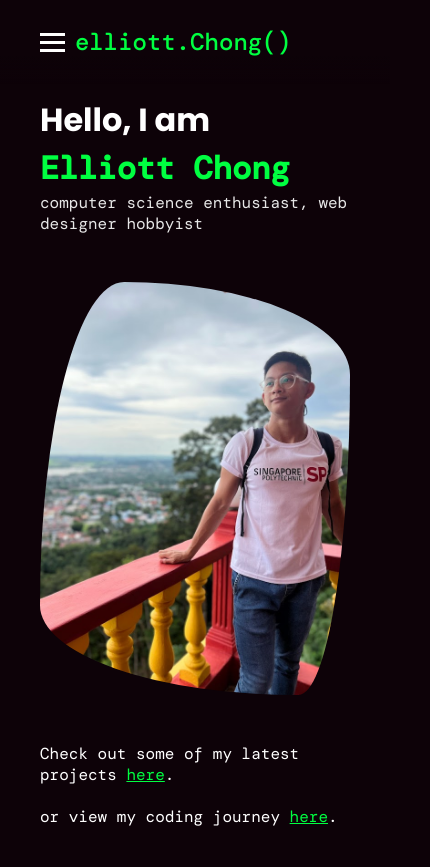
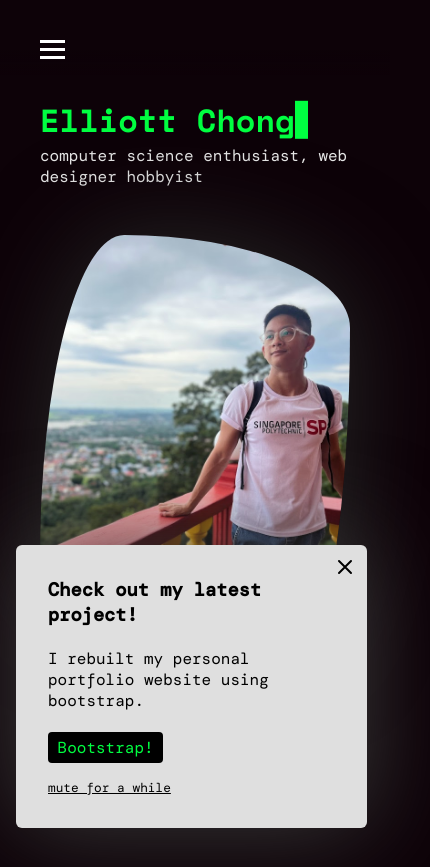
Before and after one commit to Elliott-Chong/lame_personal_portfolio, a plain HTML site: page index.html in a window 390 px wide. Shown: the whole page, 430 px wide, since content can reach past the window. After the commit the page ends 844 px from the top, so only its background shows below. Drawn offline with nearby package versions, Linux system fonts and the light colour scheme.

Commit message:
add notif

```diff
--- a/css/style.css
+++ b/css/style.css
@@ -1,4 +1,5 @@
 @import url("https://fonts.googleapis.com/css?family=DM+Mono:wght@400;500&family=Poppins:wght@400;700&display=swap");
+@import url('https://fonts.googleapis.com/css2?family=Space+Mono:ital,wght@0,400;0,700;1,400;1,700&display=swap');
 :root {
   --terminal-green: rgb(0, 255, 65);
   --yellow: #fcbf49;
@@ -30,7 +31,7 @@ body {
   bottom: 0;
   left: -100%;
   right: 100%;
-  z-index: 100;
+  z-index: 1000;
   background-color: black;
   transition: all 500ms;
   display: flex;
@@ -156,7 +157,7 @@ a.btn {
   display: flex;
   font-size: 1.875rem;
   line-height: 2.25rem;
-  z-index: 100;
+  z-index: 1001;
   background: linear-gradient(
     180deg,
     rgba(13, 2, 8),
@@ -408,13 +409,8 @@ img {
 }
 
 
-.intro {
-  transition:text-shadow 200ms;
-}
 
-.intro:hover {
-  text-shadow: 4px 4px gray
-}
+
 
 .flex {
   margin-top: 1rem;
@@ -440,13 +436,94 @@ img {
 }
 
 /* index.html (main page) */
-.about-img {
-  border-radius: 0;
+
+
+/* notification styling */
+.notification {
+  transition: all 500ms ease-in-out;
+  position: fixed;
+  bottom: 5rem;
+  left: 6rem;
+  max-width: 400px;
+  padding: 2rem 2rem;
+  background-color: rgb(223, 223, 223);
+  border-radius: 6px;
+  color: black;
+  box-shadow: 0px 0px 100px rgb(59, 59, 59);
+}
+
+/* .notification .notif-content {
+
+} */
+
+.notification .dismiss {
+  --size: 24px;
+  position: absolute;
+  top: .6rem;
+  right: .6rem;
+  line-height: 1;
+  width: var(--size);
+  height: var(--size);
+  color: black;
+  cursor: pointer;
+}
+
+.notification .notif-content a {
+  background-color: black;
+  padding: .3rem .6rem;
+  border-radius: 4px;
+}
+
+.notification .notif-content .annoy {
+  font-size: .8rem;
+  cursor: pointer;
+  white-space: nowrap;
+}
+
+.notif-annoy-wrapper {
+  display: flex;
+  justify-content: flex-start;
+  align-items: center;
+  gap: 1rem;
+}
+
+.anim-left {
+  opacity: 0;
+  transform: translateX(-80px);
+  transition: opacity, transform 500ms ease-in-out;
+}
+
+.dismissed {
+  animation: dismissed forwards 500ms ease-in-out;
+}
+
+@keyframes dismissed {
+  0% {
+    opacity: 1;
+    transform: translateX(0);
+  }
+
+  50% {
+    opacity: .8;
+    /* transform: translateX(-50px); */
+  }
+
+  100% {
+    opacity: 0;
+    transform: translateX(-80px);
+    display: none;
+  }
+}
+
+.anim-right {
+  opacity: 0;
+  transform: translateX(80px);
+  transition: opacity, transform 500ms ease-in-out;
 }
 
 .name {
   color:var(--terminal-green);
-  font-family: 'DM Mono';
+  font-family: 'Space Mono' ,monospace;
 }
 
 .about-me {
@@ -454,9 +531,9 @@ img {
 }
 
 .about-wrapper img {
-  /* clip-path: inset(0 round 5% 30%); */
   position: relative;
   animation: about-radius infinite 4s ease-in-out;
+  box-shadow: 0px 0px 100px rgb(39, 39, 39);
 }
 
 
@@ -687,8 +764,6 @@ tr:last-of-type {
   }
 
   #typewriter-dynamic::before {
-    top: 0;
-    bottom: -5px;
     width: 13px !important;
   }
 
@@ -717,8 +792,18 @@ tr:last-of-type {
     margin: 1rem 0;
   }
 
+  #main-page-nav {
+    padding-top: 3rem;
+  }
+
   /* Mobile side navigation */
 
+  /* .nav .nav-item {
+    display: none;
+  } */
+  #main-page-logo {
+    display: none;
+  }
   .nav .nav-item:not(:first-child) {
     display: none;
   }
@@ -770,4 +855,16 @@ tr:last-of-type {
   #main-contact-container {
     padding: 2.5rem;
   }
+
+  /* notification */
+  .notification {
+    bottom: 1rem;
+    left: 1rem;
+    max-width: 90vw;
+  }
+
+  .notif-annoy-wrapper {
+    flex-direction: column;
+    align-items: flex-start;
+  }
 }
--- a/css/timeline.css
+++ b/css/timeline.css
@@ -30,8 +30,8 @@
 
 #typewriter-dynamic {
   position: relative;
-  --speed: 2000ms;
-  --length: 9;
+  --speed: 3000ms;
+  --length: 13;
   --delay: 200ms;
 }
 
@@ -50,7 +50,7 @@
 }
 #typewriter-dynamic.typewrite::before {
   animation: typewrite forwards var(--speed) var(--delay) steps(var(--length)),
-    blink 700ms steps(2, start) infinite;
+    blink 1000ms steps(2, start) infinite;
 }
 
 #typewriter-dynamic::before {
@@ -60,6 +60,8 @@
   left: 0;
   right: 0;
   height: 80%;
+  top: 50%;
+  transform: translateY(-50%);
   background-color: var(--terminal-green);
   width: 20px;
   animation: blink 700ms steps(2, start) infinite;
--- a/index.html
+++ b/index.html
@@ -23,7 +23,9 @@
     />
     <link rel="shortcut icon" href="./images/favicon.ico" type="image/x-icon" />
     <link rel="stylesheet" href="./css/style.css" />
+    <link rel="stylesheet" href="./css/timeline.css" />
     <script src="./javascript/about.js" defer></script>
+    <script src="./javascript/global.js" defer></script>
   </head>
   <body>
     <nav id="side-nav">
@@ -68,10 +70,12 @@
       </div>
     </nav>
     <!-- this is the main nav bar -->
-    <nav class="nav about-nav">
+    <nav id="main-page-nav" class="nav about-nav">
       <span id="ham"></span>
       <div>
-        <a href="index.html" class="nav-item">elliott.Chong()</a>
+        <a href="index.html" id="main-page-logo" class="nav-item"
+          >elliott.Chong()</a
+        >
         <a id="project-nav" class="nav-item" href="/projects.html"
           >.projects()</a
         >
@@ -121,10 +125,11 @@
     <main id="main-about-container">
       <section class="about-wrapper">
         <div style="margin-top: 0" class="img-wrapper">
-          <article class="about-me three-quarter-div">
-            <!-- <h2 class="intro">👋</h2> -->
+          <article class="about-me anim anim-left three-quarter-div">
             <h2 class="intro" id="intro-name">
-              Hello, I am <span class="name">Elliott Chong</span>
+              <span id="typewriter-dynamic" class="name typewrite"
+                >Elliott Chong</span
+              >
             </h2>
             <p class="sub-text">
               computer science enthusiast, web designer hobbyist
@@ -133,7 +138,7 @@
           <figure class="quarter-div">
             <img
               src="./images/about.jpg"
-              class="about-img"
+              class="about-img anim anim-right"
               id="about-img-1"
               alt="profile picture"
             />
@@ -153,5 +158,35 @@
         </p>
       </section>
     </main>
+    <div class="notification anim anim-left">
+      <span class="dismiss">
+        <svg
+          xmlns="http://www.w3.org/2000/svg"
+          fill="none"
+          viewBox="0 0 24 24"
+          stroke="currentColor"
+          stroke-width="2"
+        >
+          <path
+            stroke-linecap="round"
+            stroke-linejoin="round"
+            d="M6 18L18 6M6 6l12 12"
+          />
+        </svg>
+      </span>
+      <div class="notif-content">
+        <h3 class="title">Check out my latest project!</h3>
+        <br />
+        I rebuilt my personal portfolio website using bootstrap.
+        <br />
+        <br />
+        <div class="notif-annoy-wrapper">
+          <a target="_blank" href="https://bootstrap.elliottchong.com"
+            >Bootstrap!</a
+          >
+          <u class="annoy">mute for a while</u>
+        </div>
+      </div>
+    </div>
   </body>
 </html>
--- a/javascript/about.js
+++ b/javascript/about.js
@@ -19,6 +19,39 @@ ham.onclick = () => {
   }
 };
 
+if (localStorage.getItem("annoy") != null) {
+  var payload = JSON.parse(localStorage.getItem("annoy"));
+
+  let should_show = payload.should_show;
+  if (payload.ttl && payload.ttl <= new Date()) {
+    should_show = false;
+    let new_payload = {
+      should_show: true,
+      ttl: null,
+    };
+    localStorage.setItem("annoy", new_payload);
+  }
+
+  if (!should_show) {
+    document.querySelector(".notification").style.display = "none";
+  }
+}
+
+document.querySelector(".annoy").onclick = () => {
+  document.querySelector(".notification").classList.add("dismissed");
+  var currentDate = new Date();
+  var twentyMinutesLater = new Date(currentDate.getTime() + 20 * 60 * 1000);
+  const payload = JSON.stringify({
+    show_show: false,
+    ttl: twentyMinutesLater,
+  });
+  localStorage.setItem("annoy", payload);
+};
+
+document.querySelector(".dismiss").onclick = () => {
+  document.querySelector(".notification").classList.add("dismissed");
+};
+
 // if (window.innerWidth > 800) {
 //   const aboutme = document.querySelector(".about-me");
 //   const aboutimg1 = document.querySelector("#about-img-1");
--- /dev/null
+++ b/javascript/global.js
@@ -0,0 +1,15 @@
+const sleep = (ms) => new Promise((resolve) => setTimeout(resolve, ms));
+
+setTimeout(async () => {
+  let allanim = Array.from(document.querySelectorAll(".anim"));
+  for (let i = 0; i < allanim.length; i++) {
+    allanim[i].style.transform = "translate(0)";
+    allanim[i].style.opacity = "1";
+    // check if got contact
+    if (window.location.href.toLowerCase().includes("contact")) {
+      await sleep(70);
+    } else {
+      await sleep(150);
+    }
+  }
+}, 200);
--- a/javascript/script.js
+++ b/javascript/script.js
@@ -10,6 +10,7 @@ const initTypewriter = async (text) => {
   typewriter.innerText = text;
   const length = text.length;
   typewriter.style.setProperty("--length", length);
+  typewriter.style.setProperty("--speed", "2000ms");
   await sleep(50);
   typewriter.classList.add("typewrite");
 };
```
